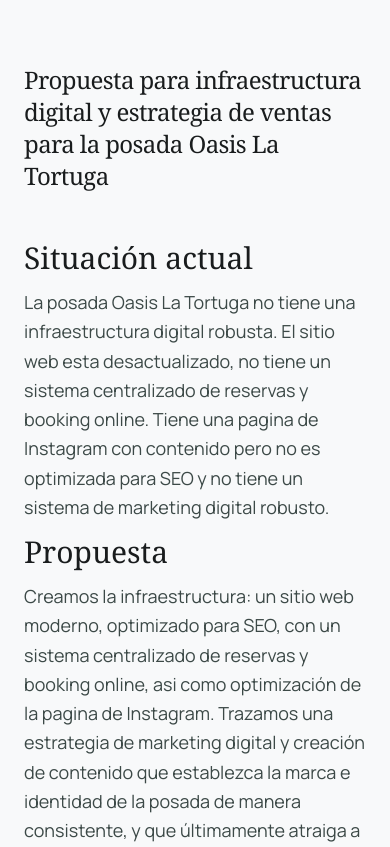
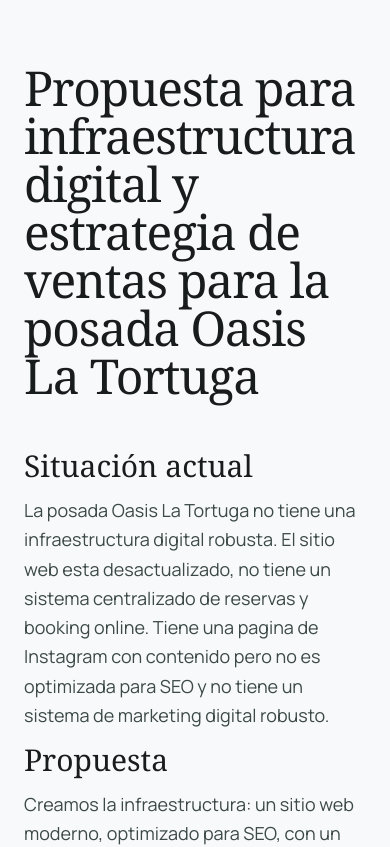
Before and after one commit to rafuka/oasis-la-tortuga-ejemplos, a Next.js app: page / in a window 390 px wide. Shown: the top 847 px of the page. Built offline with nearby package versions, Linux system fonts and the light colour scheme.

Commit message:
fixed title size

```diff
--- a/app/page.tsx
+++ b/app/page.tsx
@@ -29,7 +29,7 @@
     <div className="min-h-[100dvh] bg-[#f8f9fa] text-[#191c1d]">
       <main className="mx-auto flex max-w-2xl flex-col gap-10 px-6 py-16 sm:py-24">
         <header className="space-y-3">
-          <h1 className="text-2xl mb-12 tracking-tight text-[#191c1d] sm:text-5xl [font-family:var(--font-noto-serif)]">
+          <h1 className="text-5xl mb-12 tracking-tight text-[#191c1d] [font-family:var(--font-noto-serif)]">
             Propuesta para infraestructura digital y estrategia de ventas para la posada Oasis La Tortuga
           </h1>
           <h2 className="text-3xl [font-family:var(--font-noto-serif)]">Situaci&oacute;n actual</h2>
```
